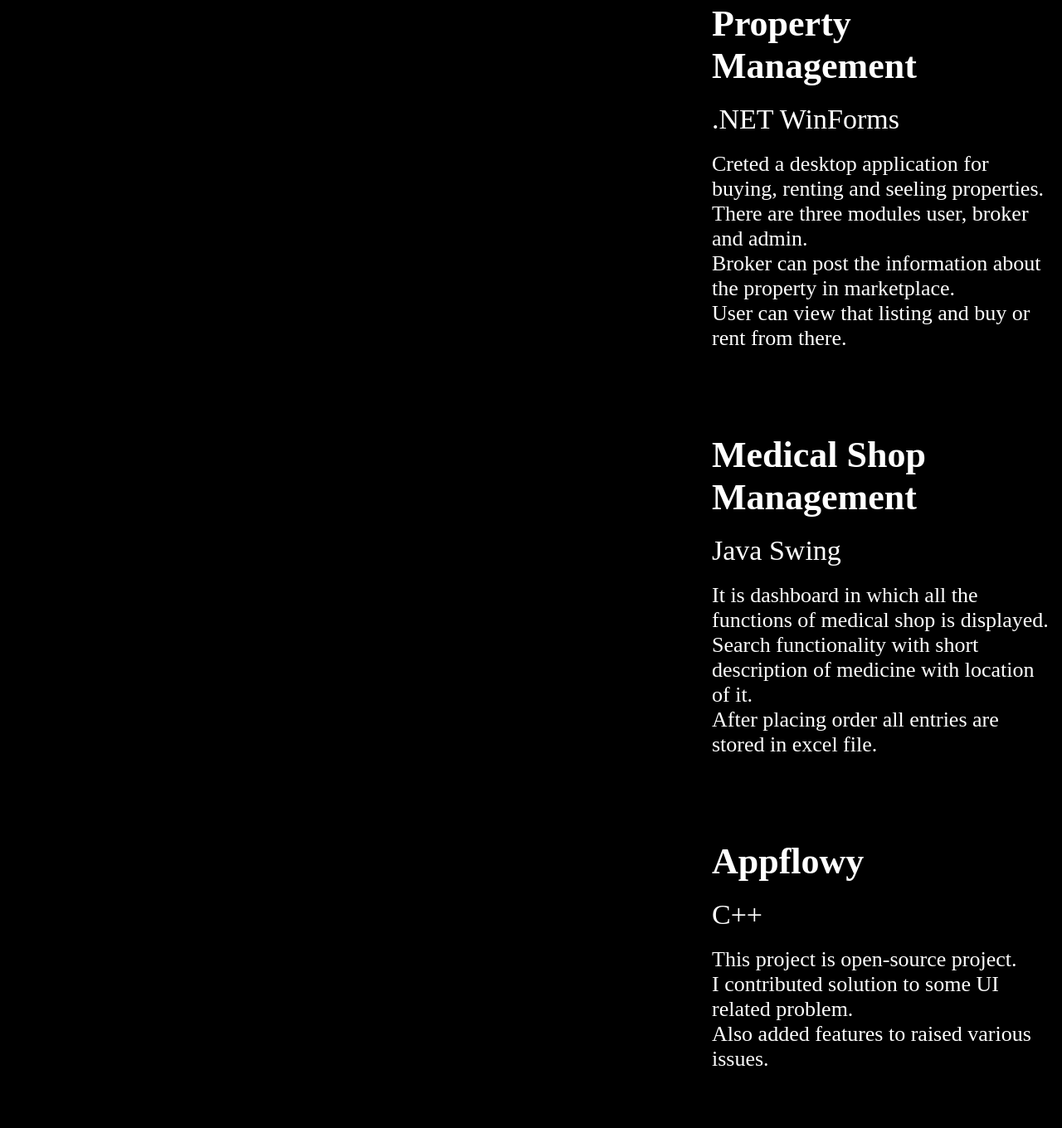
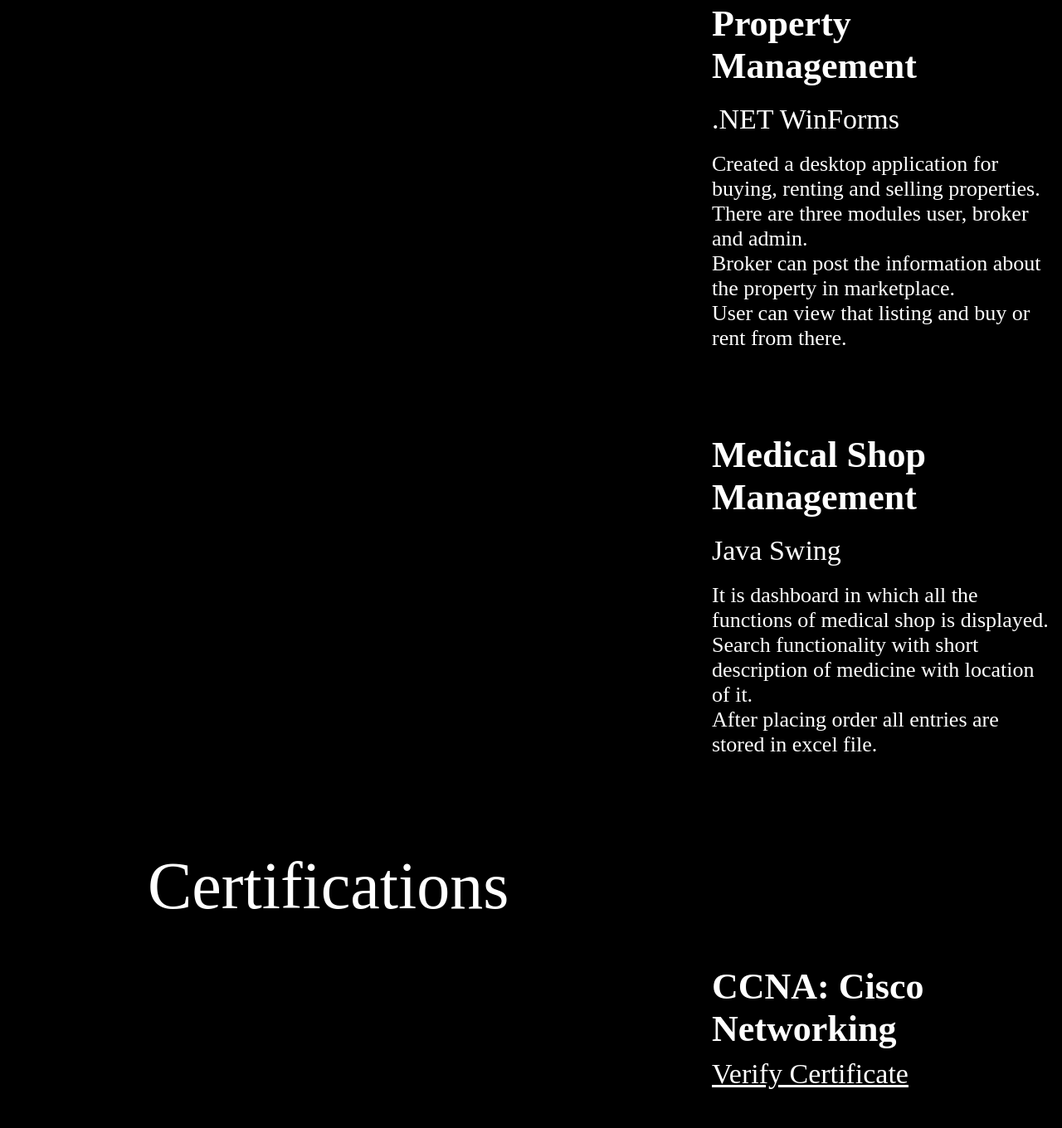
Before and after one commit to yaggit/website, a plain HTML site: page index.html in a window 1280 px wide. Shown: the part 1780-3140 px from the top of the page at 83% size. Drawn offline with Linux system fonts and the light colour scheme.

Commit message:
a div removed from project section

```diff
--- a/index.html
+++ b/index.html
@@ -55,17 +55,12 @@
   <div class="project-item">
     <div class="project-item-title">Property Management</div>
     <div class="project-item-language">.NET WinForms</div>
-    <div class="project-item-description">Creted a desktop application for buying, renting and seeling properties.<br>There are three modules user, broker and admin.<br>Broker can post the information about the property in marketplace.<br>User can view that listing and buy or rent from there.</div>
+    <div class="project-item-description">Created a desktop application for buying, renting and selling properties.<br>There are three modules user, broker and admin.<br>Broker can post the information about the property in marketplace.<br>User can view that listing and buy or rent from there.</div>
   </div>
   <div class="project-item">
     <div class="project-item-title">Medical Shop Management</div>
     <div class="project-item-language">Java Swing</div>
     <div class="project-item-description">It is dashboard in which all the functions of medical shop is displayed.<br>Search functionality with short description of medicine with location of it.<br>After placing order all entries are stored in excel file.</div>
-  </div>
-  <div class="project-item">
-    <div class="project-item-title">Appflowy</div>
-    <div class="project-item-language">C++</div>
-    <div class="project-item-description">This project is open-source project.<br>I contributed solution to some UI related problem.<br>Also added features to raised various issues.</div>
   </div>
 </section>
 
```
